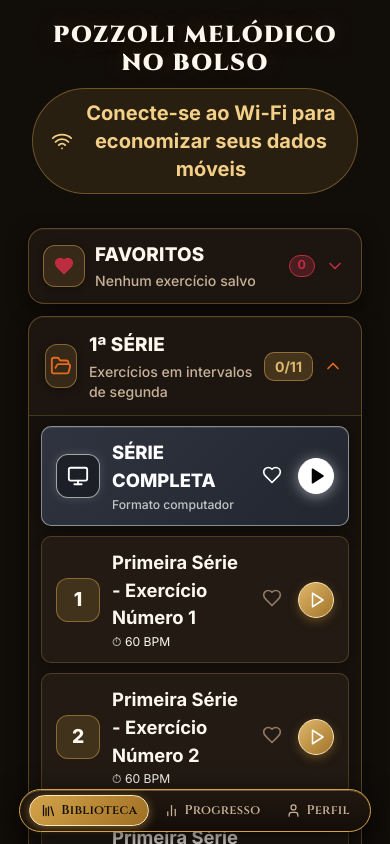
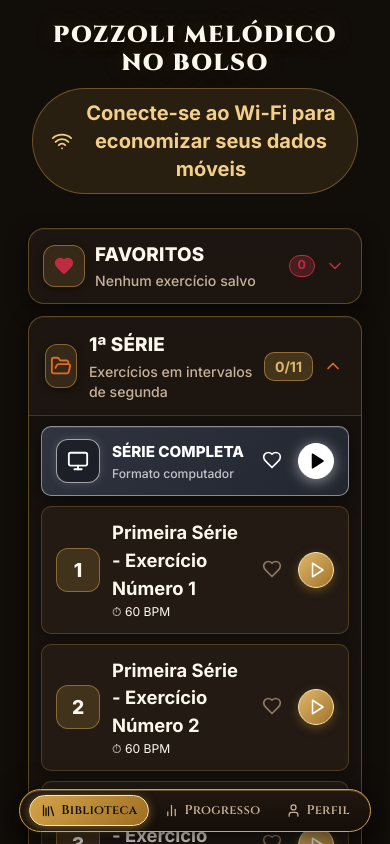
Before and after one commit to darlanmarley-hub/pozzoli-melodico, a React (Vite) app: page / in a window 390 px wide. Both pictures are taken after a click on the button 333 px from the left and 366 px from the top of the page. Shown: the top 844 px of the page. Built offline with nearby package versions, Linux system fonts and the light colour scheme.

Commit message:
style: diminuir tamanho da fonte dos nomes dos exercicios nas series

```diff
--- a/src/components/SavedExercisesView.jsx
+++ b/src/components/SavedExercisesView.jsx
@@ -172,7 +172,7 @@ export default function SavedExercisesView({
                   </div>
 
                   <div>
-                    <div className="exercise-name" style={{ fontSize: '1.18rem', fontWeight: 700, color: 'var(--text-main)', fontFamily: "'Inter', -apple-system, sans-serif" }}>
+                    <div className="exercise-name" style={{ fontSize: '0.95rem', fontWeight: 700, color: 'var(--text-main)', fontFamily: "'Inter', -apple-system, sans-serif" }}>
                       {series.isDesktopMode && series.seriesTitle
                         ? `${series.seriesTitle} - ${series.title}`
                         : series.title?.toLowerCase().includes('série')
--- a/src/components/SeriesLibraryModal.jsx
+++ b/src/components/SeriesLibraryModal.jsx
@@ -305,7 +305,7 @@ export default function SeriesLibraryView({
                           )}
                         </div>
                         <div>
-                          <div className="exercise-name" style={{ fontSize: '1.18rem', fontWeight: series.isDesktopMode ? 800 : 700, color: series.isDesktopMode ? '#ffffff' : 'var(--text-main)', display: 'flex', alignItems: 'center', gap: '8px', flexWrap: 'wrap' }}>
+                          <div className="exercise-name" style={{ fontSize: '0.95rem', fontWeight: series.isDesktopMode ? 800 : 700, color: series.isDesktopMode ? '#ffffff' : 'var(--text-main)', display: 'flex', alignItems: 'center', gap: '8px', flexWrap: 'wrap' }}>
                             <span>
                               {series.isDesktopMode && series.seriesTitle
                                 ? `${series.seriesTitle} - ${series.title}`
@@ -590,7 +590,7 @@ export default function SeriesLibraryView({
                               <div
                                 className="exercise-name"
                                 style={{
-                                  fontSize: '1.15rem',
+                                  fontSize: '0.95rem',
                                   fontWeight: exercise.isDesktopMode ? 800 : 700,
                                   color: exercise.isDesktopMode ? '#ffffff' : 'var(--text-main)',
                                   fontFamily: "'Inter', -apple-system, sans-serif",
--- a/src/components/StatsModal.jsx
+++ b/src/components/StatsModal.jsx
@@ -204,7 +204,7 @@ export default function StatsModal({
                       <Play size={18} style={{ marginLeft: '2px' }} />
                     </div>
                     <div>
-                      <div className="exercise-name" style={{ fontWeight: 700, color: 'var(--text-main)', fontSize: '1.15rem', display: 'flex', alignItems: 'center', gap: '6px' }}>
+                      <div className="exercise-name" style={{ fontWeight: 700, color: 'var(--text-main)', fontSize: '0.95rem', display: 'flex', alignItems: 'center', gap: '6px' }}>
                         <span>
                           {item.isDesktopMode && item.seriesTitle
                             ? `${item.seriesTitle} - ${item.title}`
--- a/src/index.css
+++ b/src/index.css
@@ -1314,13 +1314,13 @@ body.theme-baroque .wifi-tip-badge {
   }
 
   .exercise-name {
-    font-size: 1.15rem !important;
+    font-size: 0.95rem !important;
     font-family: 'Inter', system-ui, -apple-system, sans-serif !important;
     letter-spacing: normal !important;
   }
 
   body.theme-baroque .exercise-name {
-    font-size: 1.15rem !important;
+    font-size: 0.95rem !important;
     font-family: 'Inter', system-ui, -apple-system, sans-serif !important;
     letter-spacing: normal !important;
   }
@@ -1437,6 +1437,7 @@ body.theme-baroque .desktop-card-highlight .exercise-name,
 body.theme-baroque .desktop-card-highlight .exercise-name span {
   color: #ffffff !important;
   font-weight: 800 !important;
+  font-size: 0.95rem !important;
 }
 
 .desktop-card-highlight .exercise-subtitle,
```
